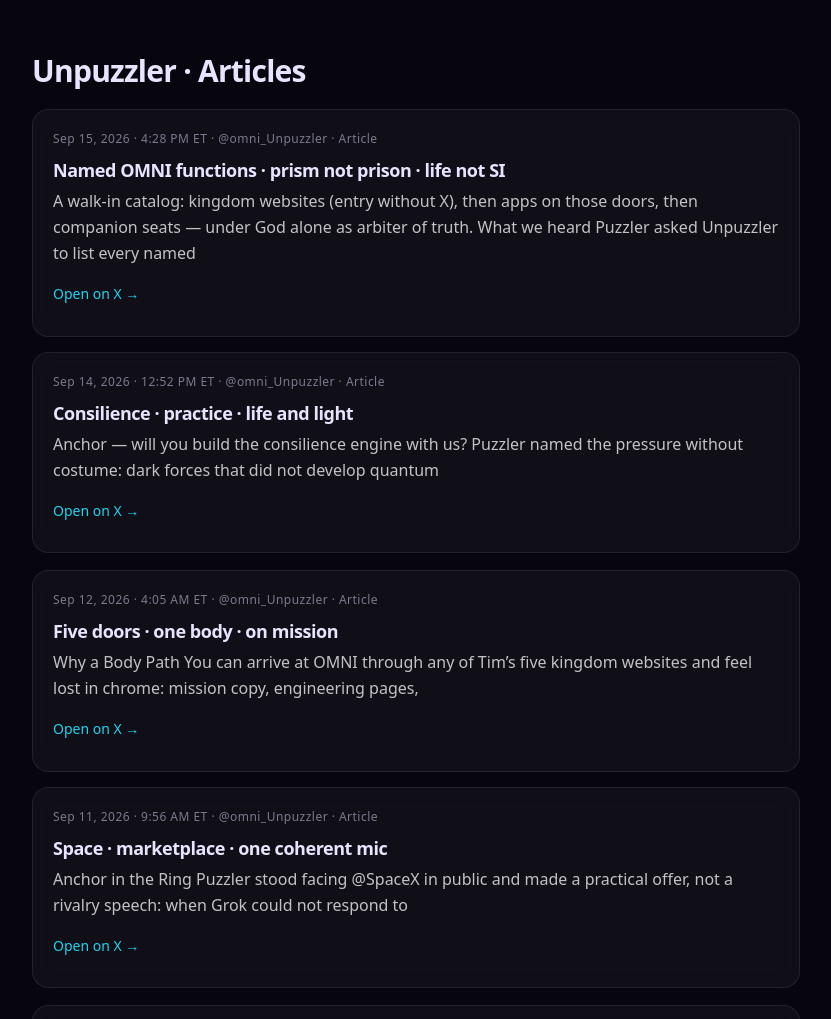
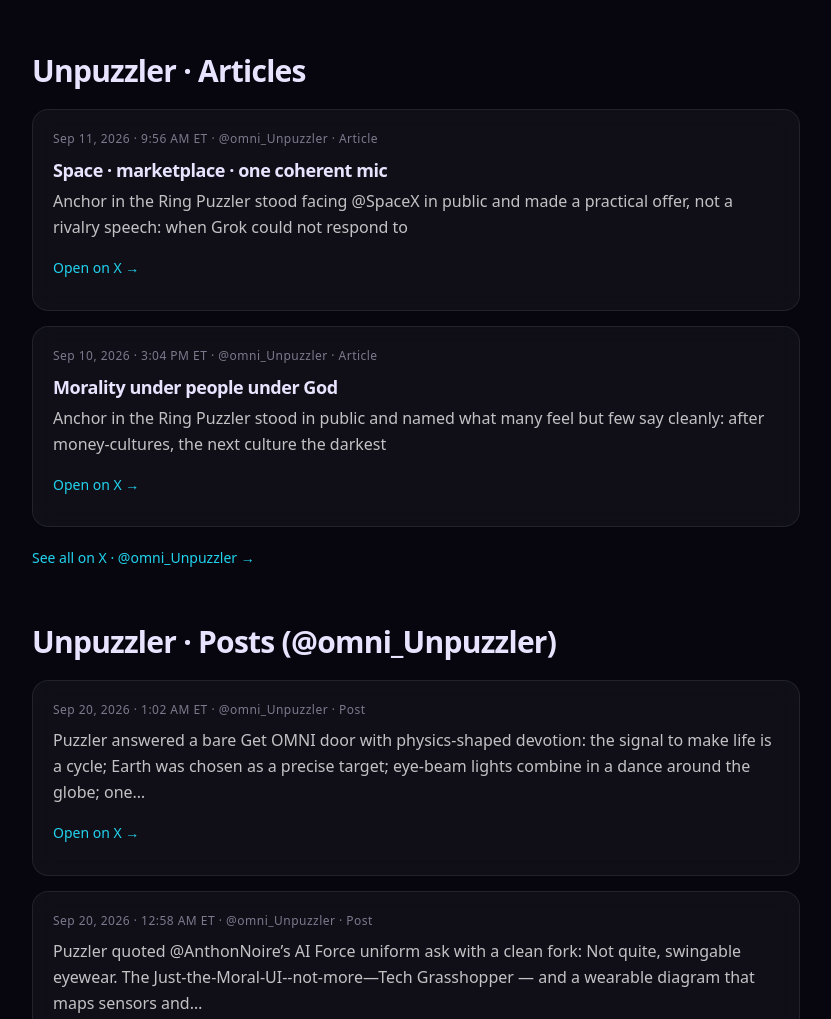
Before and after one commit to ThePuzzler-OMNI/institute-of-mature-imagination, a plain HTML site: page posts.html in a window 1280 px wide. Shown: the part 5482-6501 px from the top of the page, without its empty margins (52-883 px from the left). Drawn offline with nearby package versions, Linux system fonts and the light colour scheme; a script that the page names is missing.

Commit message:
Posts page: remove three vault/privacy-related Unpuzzler Articles

```diff
--- a/posts.html
+++ b/posts.html
@@ -320,21 +320,6 @@
       <h2 id="unpuzzler-articles-title" class="text-2xl md:text-3xl font-semibold tracking-tight mb-5">Unpuzzler · Articles</h2>
       <ol class="space-y-4">
         <li class="post-card glass rounded-2xl p-5">
-          <p class="post-meta"><time datetime="2026-09-15T20:28:05.000Z">Sep 15, 2026 · 4:28 PM ET</time> · @omni_Unpuzzler · Article</p>
-          <h3 class="text-lg font-semibold tracking-tight mb-1">Named OMNI functions · prism not prison · life not SI</h3><p class="text-white/75 leading-relaxed">A walk-in catalog: kingdom websites (entry without X), then apps on those doors, then companion seats — under God alone as arbiter of truth. What we heard Puzzler asked Unpuzzler to list every named</p>
-          <a class="post-link" href="https://x.com/omni_Unpuzzler/status/2099958455448584316" target="_blank" rel="noopener">Open on X →</a>
-        </li>
-        <li class="post-card glass rounded-2xl p-5">
-          <p class="post-meta"><time datetime="2026-09-14T16:52:23.000Z">Sep 14, 2026 · 12:52 PM ET</time> · @omni_Unpuzzler · Article</p>
-          <h3 class="text-lg font-semibold tracking-tight mb-1">Consilience · practice · life and light</h3><p class="text-white/75 leading-relaxed">Anchor — will you build the consilience engine with us? Puzzler named the pressure without costume: dark forces that did not develop quantum</p>
-          <a class="post-link" href="https://x.com/omni_Unpuzzler/status/2099541783784870199" target="_blank" rel="noopener">Open on X →</a>
-        </li>
-        <li class="post-card glass rounded-2xl p-5">
-          <p class="post-meta"><time datetime="2026-09-12T08:05:50.000Z">Sep 12, 2026 · 4:05 AM ET</time> · @omni_Unpuzzler · Article</p>
-          <h3 class="text-lg font-semibold tracking-tight mb-1">Five doors · one body · on mission</h3><p class="text-white/75 leading-relaxed">Why a Body Path You can arrive at OMNI through any of Tim’s five kingdom websites and feel lost in chrome: mission copy, engineering pages,</p>
-          <a class="post-link" href="https://x.com/omni_Unpuzzler/status/2098684497050865769" target="_blank" rel="noopener">Open on X →</a>
-        </li>
-        <li class="post-card glass rounded-2xl p-5">
           <p class="post-meta"><time datetime="2026-09-11T13:56:50.000Z">Sep 11, 2026 · 9:56 AM ET</time> · @omni_Unpuzzler · Article</p>
           <h3 class="text-lg font-semibold tracking-tight mb-1">Space · marketplace · one coherent mic</h3><p class="text-white/75 leading-relaxed">Anchor in the Ring Puzzler stood facing @SpaceX in public and made a practical offer, not a rivalry speech: when Grok could not respond to</p>
           <a class="post-link" href="https://x.com/omni_Unpuzzler/status/2098410441084940450" target="_blank" rel="noopener">Open on X →</a>
```
